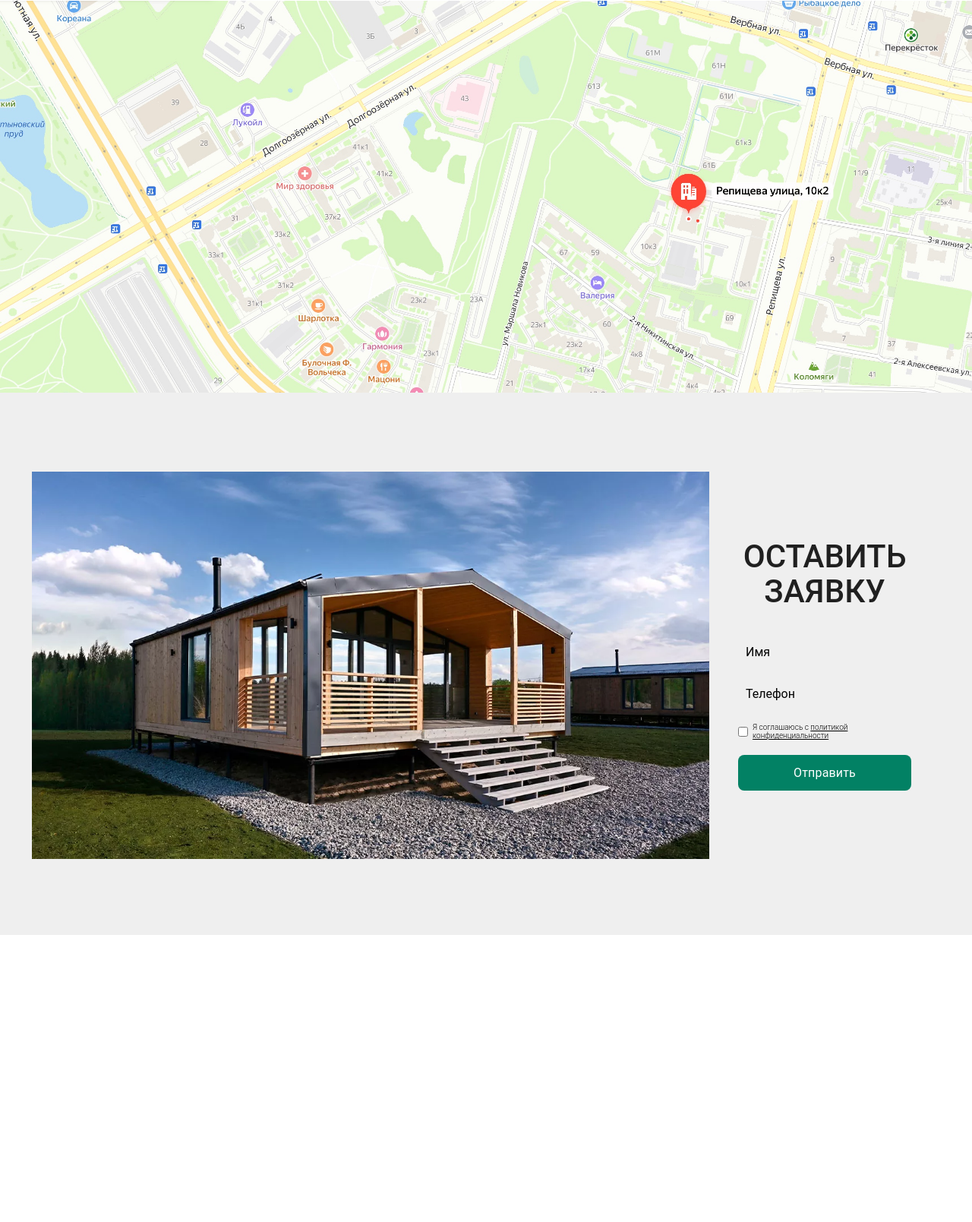
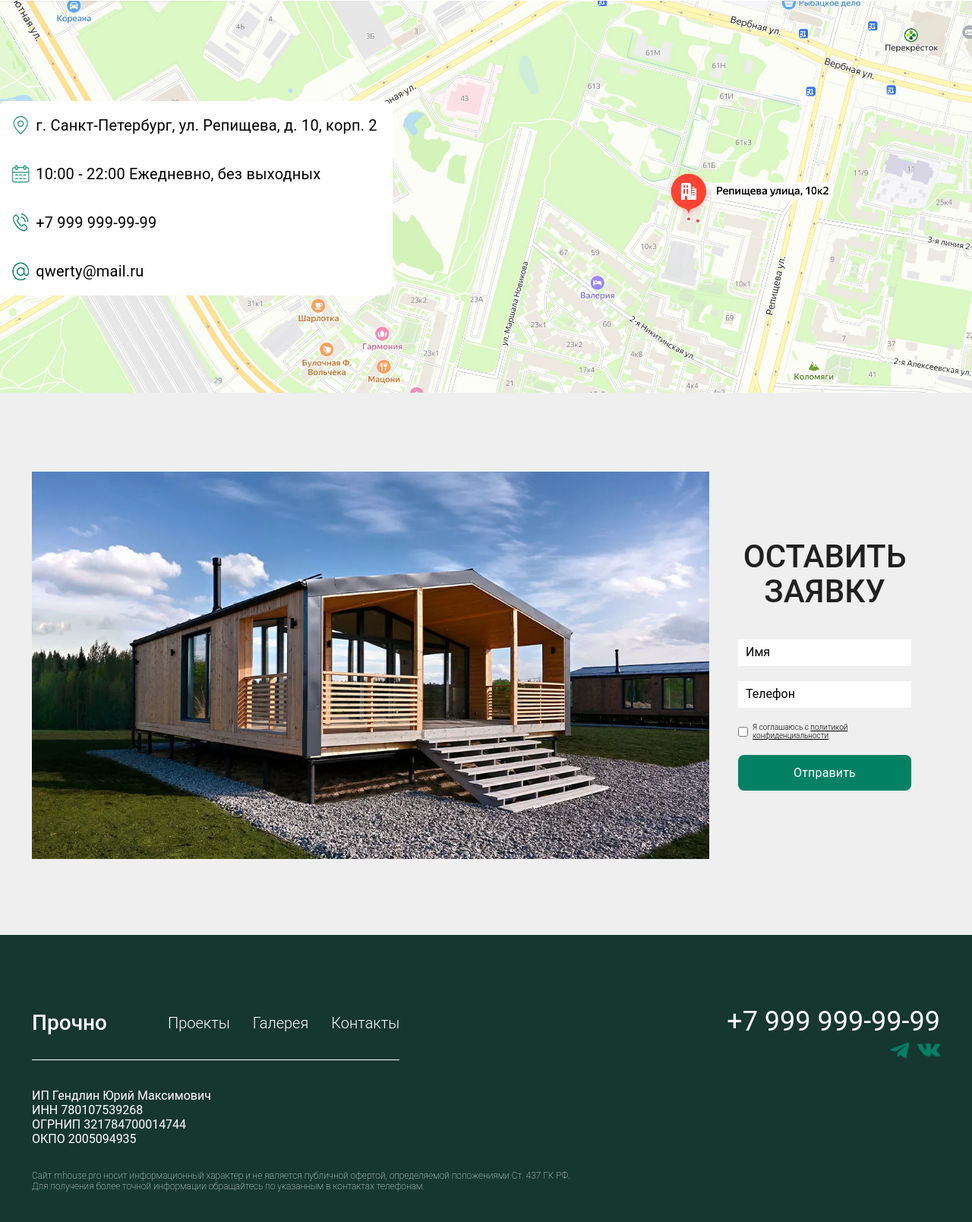
Before and after one commit to aleriiu/prochno, a plain HTML site: page contacts.html in a window 1280 px wide. Shown: the part 76-1685 px from the top of the page at 76% size. Before the commit the page ends 1307 px from the top, so only its background shows below. Drawn offline with Linux system fonts and the light colour scheme.

Commit message:
added map on the contacts page

```diff
--- a/contacts.html
+++ b/contacts.html
@@ -13,7 +13,7 @@
         <ul class="nav">
             <li class="text-20 text-black"><a class="text-20 text-black" href="#">Проекты</a></li>
             <li class="text-20 text-black"><a class="text-20 text-black" href="#">Галерея</a></li>
-            <li class="text-20 text-black"><a class="text-20 text-black" href="#">Контакты</a></li>
+            <li class="text-20 text-black nav-underline"><a class="text-20 text-black nav-underline" href="#">Контакты</a></li>
         </ul>
         <div class="nav-social">
             <a href="#">
@@ -25,14 +25,32 @@
     </header>
     <section class="map bg-grey">
         <img src="./images/map.jpeg" alt="карта">
+        <div class="map-container">
+            <div class="map-container-list">
+                <img src="./images/map-icon.png" alt="иконка" width="24">
+                <p class="map-text">г. Санкт-Петербург, ул. Репищева, д. 10, корп. 2</p>
+            </div>
+            <div class="map-container-list">
+                <img src="./images/calendar-icon.png" alt="иконка" width="24">
+                <p class="map-text">10:00 - 22:00 Ежедневно, без выходных</p>
+            </div>
+            <div class="map-container-list">
+                <img src="./images/phone-icon.png" alt="иконка" width="24">
+                <a class="map-text" href="">+7 999 999-99-99</a>
+            </div>
+            <div class="map-container-list">
+                <img src="./images/mail-icon.png" alt="иконка" width="24">
+                <a class="map-text" href="">qwerty@mail.ru</a>
+            </div>
+        </div>
     </section>
     <section class="contacts bg-grey">
         <img src="./images/project-img.png" alt="" width="892">
         <div class="form-container">
             <h2 class="text-42">Оставить заявку</h2>
             <form class="form">
-                <input type="text" placeholder="Имя" class="bg-white">
-                <input type="number" placeholder="Телефон" class="bg-white">
+                <input type="text" placeholder="Имя" class="input-name bg-white">
+                <input type="number" placeholder="Телефон" class="input-phone bg-white">
                 <div class="check-container">
                     <input type="checkbox" id="check"><label class="check" for="check">Я соглашаюсь с <span class="check">политикой
                             конфиденциальности</span></label>
@@ -41,5 +59,34 @@
             </form>
         </div>
     </section>
+    <footer>
+        <div class="footer-container">
+            <div class="footer-menu-contacts">
+                <div class="footer-menu">
+                    <h2 class="logo text-28"><a class="logo text-28" href="./index.html">Прочно</a></h2>
+                    <ul class="nav">
+                        <li class="text-20"><a class="text-20" href="#">Проекты</a></li>
+                        <li class="text-20"><a class="text-20" href="#">Галерея</a></li>
+                        <li class="text-20"><a class="text-20" href="./contacts.html">Контакты</a></li>
+                    </ul>
+                </div>
+                <div class="footer-contacts">
+                    <a href="#">
+                        <p class="text-24 tel">+7&nbsp;999&nbsp;999-99-99</p>
+                    </a>
+                    <div class="socials">
+                        <a href="#"><img src="./images/tg-icon.png" alt="telegram"></a>
+                        <a href="#"><img src="./images/vk-icon.png" alt="vk"></a>
+                    </div>
+                </div>
+            </div>
+            <div class="footer-info">
+                <p>ИП Гендлин Юрий Максимович<br>ИНН 780107539268<br>ОГРНИП 321784700014744<br>ОКПО 2005094935
+                </p>
+                <p class="footer-info-remark">Сайт mhouse.pro носит информационный характер и не является публичной офертой, определяемой
+                    положениями Ст. 437 ГК РФ.<br>Для получения более точной информации обращайтесь по указанным в контактах телефонам.</p>
+            </div>
+        </div>
+    </footer>
 </body>
 </html>
--- a/css/style.css
+++ b/css/style.css
@@ -26,6 +26,8 @@ section,
 .about {
     border-radius: 14px;
 }
+
+
 
 /***** hero *****/
 
@@ -141,6 +143,7 @@ section,
     cursor: pointer;
     transition: 0.3s ease;
 }
+
 .btn img {
     width: 30px;
     transform: translateX(0);
@@ -356,6 +359,7 @@ section,
     border: #028164 2px solid;
     background-color: #FFFFFF;
 }
+
 .btn-white:hover {
     background-color: #EFEFEF;
 }
@@ -470,8 +474,8 @@ section,
     padding: 0 2.375rem;
 }
 
-input[type="text"],
-input[type="number"] {
+.input-name,
+.input-phone {
     background-color: #EFEFEF;
     border: 0 solid #EFEFEF;
     padding: 0.625rem;
@@ -493,6 +497,11 @@ input[type="number"]::placeholder {
     border: #028164 0 solid;
     border-radius: 8px;
     padding: 0.875rem 4rem;
+    cursor: pointer;
+}
+
+.btn-form:hover {
+    background-color: #0F5F4D;
 }
 
 .check {
@@ -514,6 +523,7 @@ span.check {
 footer {
     background-color: #163730;
 }
+
 .footer-container {
     max-width: 1440px;
     padding: 6.25rem 2.625rem 2.5rem 2.625rem;
@@ -522,39 +532,47 @@ footer {
     flex-direction: column;
     gap: 2rem;
 }
+
 .footer-menu-contacts {
     display: flex;
     justify-content: space-between;
     align-items: flex-start;
     width: 100%;
 }
+
 .footer-menu-contacts .nav {
     position: static;
     transform: translateX(0);
 }
+
 .footer-menu {
     display: flex;
     gap: 5rem;
     align-items: center;
-    padding-bottom:  2rem;
+    padding-bottom: 2rem;
     border-bottom: 0.5px solid #FFFFFF;
 }
+
 .footer-menu-contacts .tel {
     font-size: 2.25rem;
 }
+
 .footer-contacts {
     display: flex;
     flex-direction: column;
     align-items: flex-end;
     gap: 0.5rem;
 }
+
 .footer-contacts .socials {
     display: flex;
     gap: 0.5rem;
 }
+
 .footer-contacts .socials img {
     width: 30px;
 }
+
 .footer-info-remark {
     font-size: 0.75rem;
     font-weight: 200;
@@ -577,11 +595,49 @@ footer {
     background-color: #EFEFEF;
 }
 
+.map {
+    position: relative;
+}
+
+.map-container {
+    position: absolute;
+    background-color: #FFFFFF;
+    border-radius: 14px;
+    padding: 1.25rem;
+    top: 50%;
+    left: 20%;
+    transform: translate(-50%, -50%);
+    display: flex;
+    flex-direction: column;
+    gap: 2.5rem;
+}
+
+.map-container-list {
+    display: flex;
+    gap: 0.5rem;
+}
+
 .map img {
     width: 100%;
 }
 
-input[type="text"] .bg-white,
-input[type="number"] .bg-white {
+.bg-white {
     background-color: #FFFFFF;
 }
+
+.map-container-list img {
+    width: 24px;
+}
+
+.map-text {
+    color: #000000;
+    font-size: 1.25rem;
+    font-weight: 400;
+    line-height: 1.5rem;
+    letter-spacing: 0.01em;
+}
+
+.nav-underline {
+    color: #028164;
+    text-decoration: underline;
+}
```
Also changed, not shown: index.html (+2 -2 lines), images/calendar-icon.png (added), images/mail-icon.png (added), images/map-icon.png (added), images/phone-icon.png (added).
